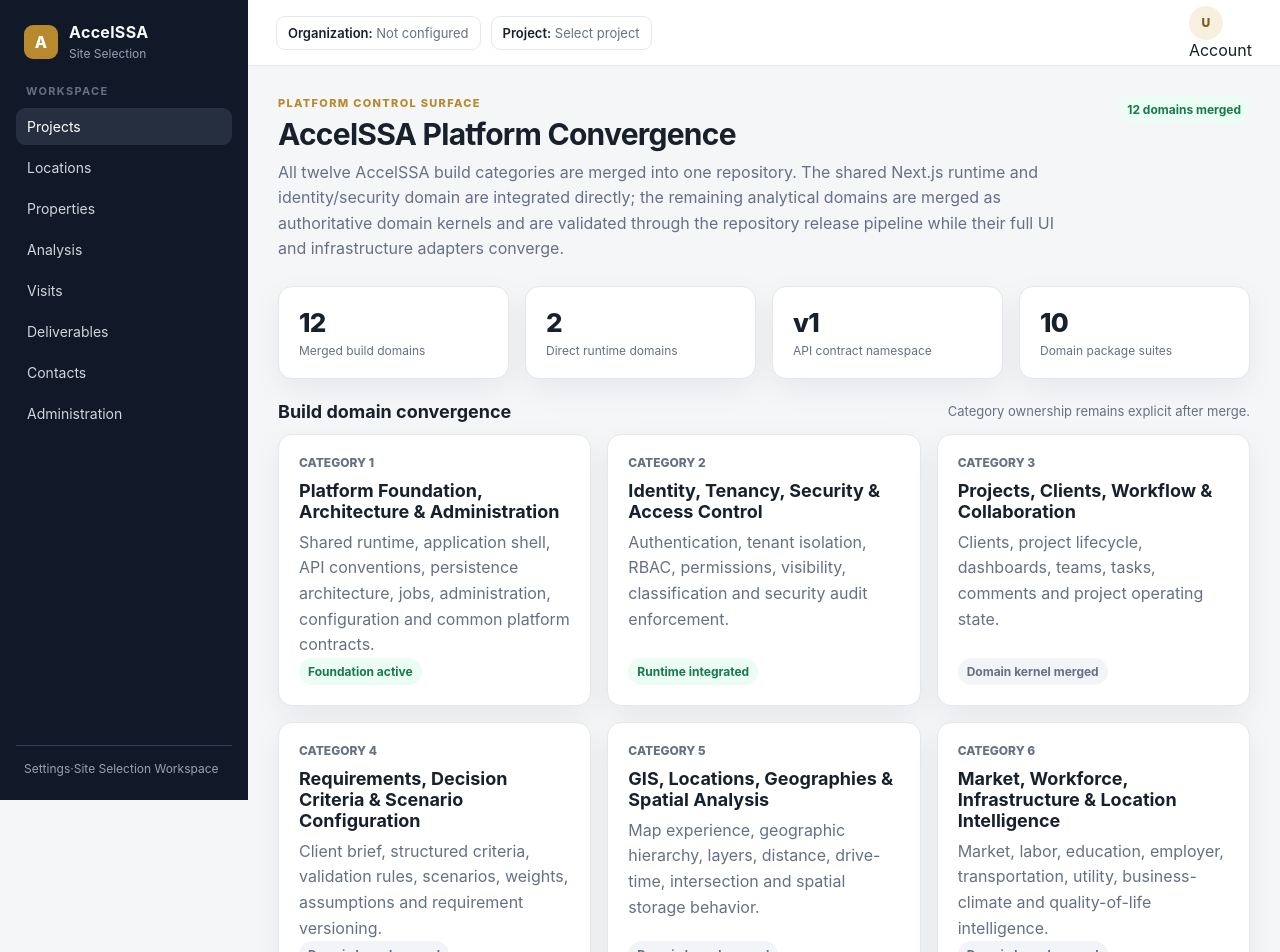
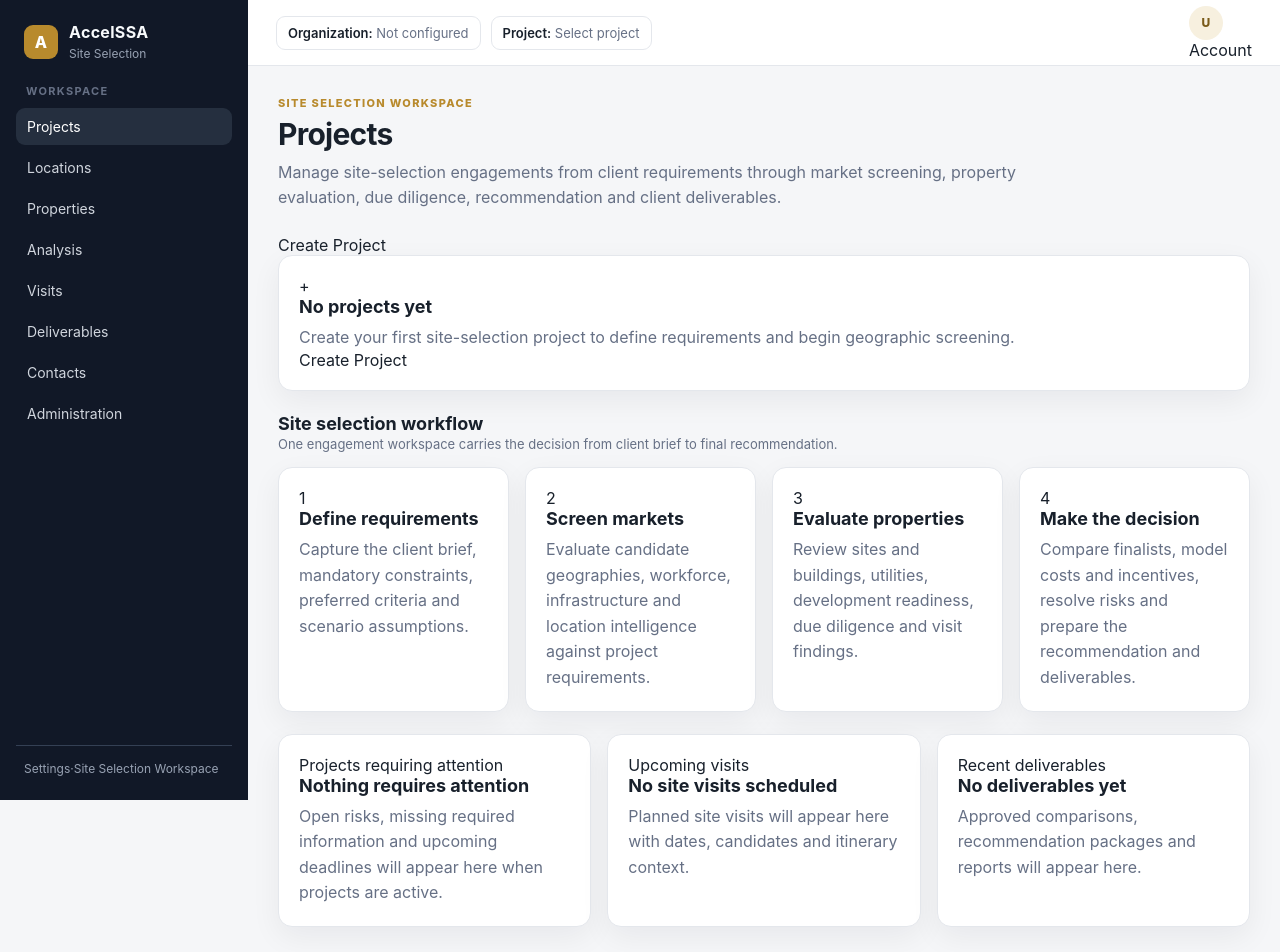
Before and after one commit to AccelAnalysis/AccelSSA, a Next.js app: page / in a window 1280 px wide. Shown: the top 952 px of the page. Built offline with nearby package versions, Linux system fonts and the light colour scheme.

Commit message:
Replace convergence homepage with Projects workspace

```diff
--- a/src/app/page.tsx
+++ b/src/app/page.tsx
@@ -1,48 +1,5 @@
-import { PageHeader } from "@/components/ui/page-header";
-import { platformDomains } from "@/platform/domains";
-
-function statusLabel(status: (typeof platformDomains)[number]["status"]) {
-  if (status === "FOUNDATION_ACTIVE") return "Foundation active";
-  if (status === "RUNTIME_INTEGRATED") return "Runtime integrated";
-  return "Domain kernel merged";
-}
+import { ProjectsWorkspace } from "@/components/workspace/projects-workspace";
 
 export default function HomePage() {
-  const runtimeIntegrated = platformDomains.filter((domain) => domain.status !== "DOMAIN_KERNEL_MERGED").length;
-  return (
-    <>
-      <PageHeader
-        eyebrow="Platform control surface"
-        title="AccelSSA Platform Convergence"
-        description="All twelve AccelSSA build categories are merged into one repository. The shared Next.js runtime and identity/security domain are integrated directly; the remaining analytical domains are merged as authoritative domain kernels and are validated through the repository release pipeline while their full UI and infrastructure adapters converge."
-        status="12 domains merged"
-      />
-
-      <section className="grid grid-4" aria-label="Platform status">
-        <div className="card"><div className="metric-value">12</div><div className="metric-label">Merged build domains</div></div>
-        <div className="card"><div className="metric-value">{runtimeIntegrated}</div><div className="metric-label">Direct runtime domains</div></div>
-        <div className="card"><div className="metric-value">v1</div><div className="metric-label">API contract namespace</div></div>
-        <div className="card"><div className="metric-value">10</div><div className="metric-label">Domain package suites</div></div>
-      </section>
-
-      <section className="section">
-        <div className="section-head"><h2>Build domain convergence</h2><p>Category ownership remains explicit after merge.</p></div>
-        <div className="grid grid-3">
-          {platformDomains.map((domain) => (
-            <article className="card module-card" key={domain.number}>
-              <div className="module-number">CATEGORY {domain.number}</div>
-              <h2>{domain.name}</h2>
-              <p>{domain.responsibility}</p>
-              <span className={`status-badge${domain.status === "DOMAIN_KERNEL_MERGED" ? " reserved" : ""}`}>{statusLabel(domain.status)}</span>
-            </article>
-          ))}
-        </div>
-      </section>
-
-      <section className="section card">
-        <h2>Architectural invariant</h2>
-        <p className="callout"><strong>One project model, many analytical views.</strong> The map, scorecards, cost models, site visits, recommendations, client portal and deliverables consume shared authoritative services rather than maintain competing versions of project truth.</p>
-      </section>
-    </>
-  );
+  return <ProjectsWorkspace />;
 }
```
